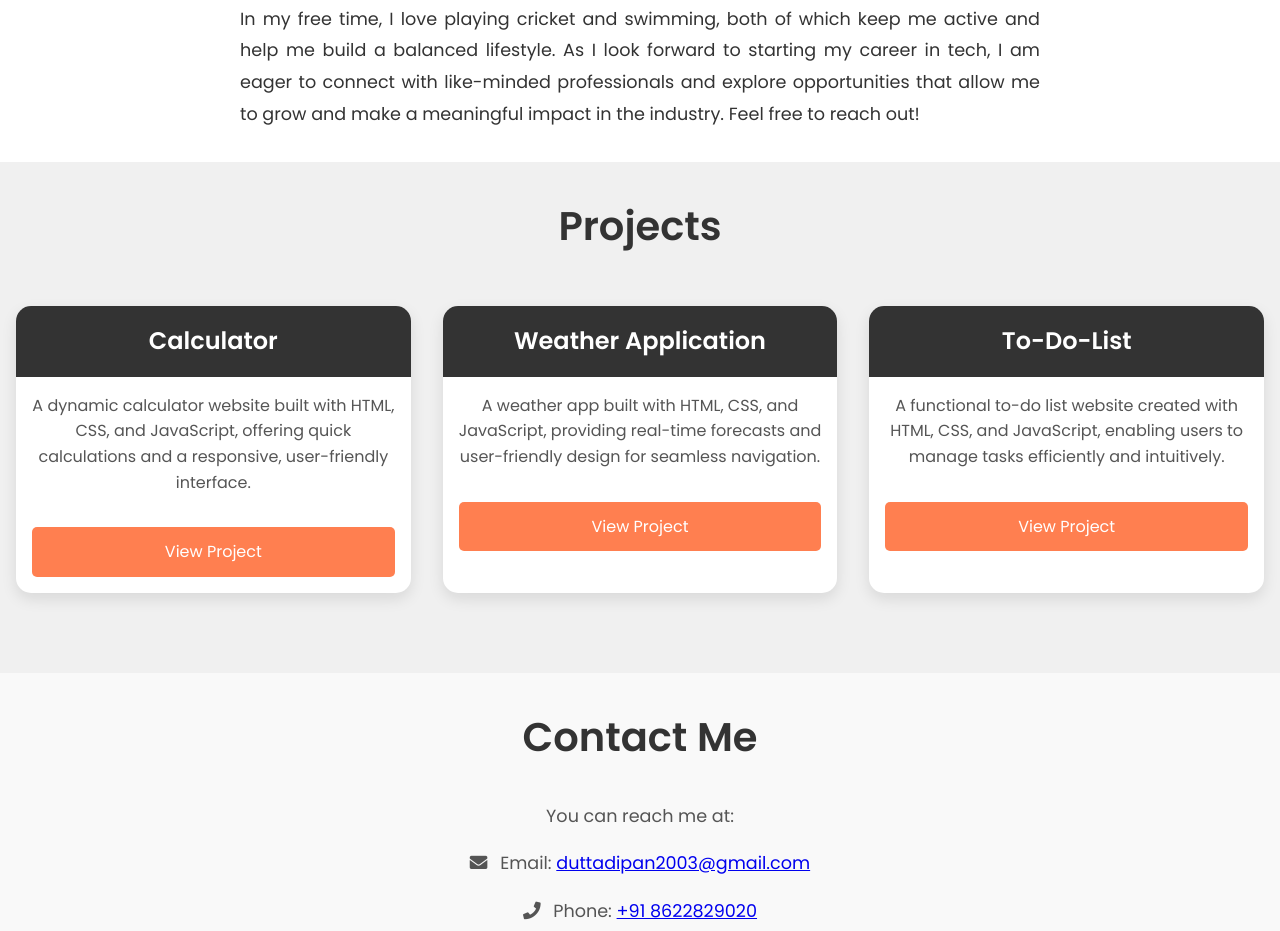
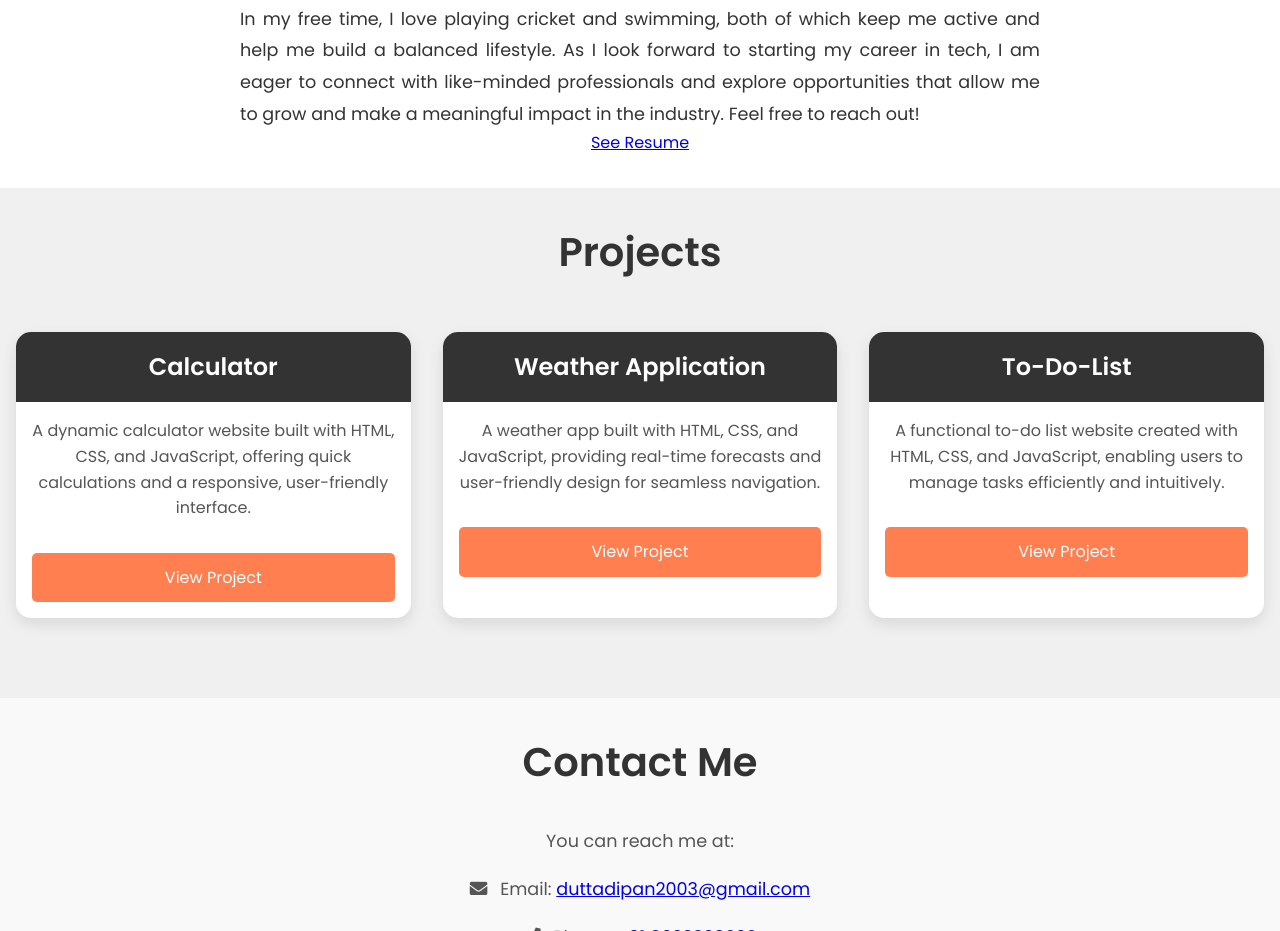
Before and after one commit to dipandutta19/My-Portfolio, a plain HTML site: page index.html in a window 1280 px wide. Shown: the part 926-1857 px from the top of the page. Drawn offline with Linux system fonts and the light colour scheme.

Commit message:
Update index.html

```diff
--- a/index.html
+++ b/index.html
@@ -7,6 +7,9 @@
     <link href="https://fonts.googleapis.com/css2?family=Poppins:wght@400;500;600&display=swap" rel="stylesheet">
     <link rel="stylesheet" href="style.css">
     <link rel="stylesheet" href="https://cdnjs.cloudflare.com/ajax/libs/font-awesome/5.15.3/css/all.min.css" />
+    <style>
+
+    </style>
 </head>
 <body>
 
@@ -62,6 +65,7 @@
         <p>I believe in the importance of continuous learning and collaboration, which is why I enjoy working in team environments where I can share ideas and gain insights from others.</p>
         <p>In addition to my academic pursuits, I have a creative side that I express through painting. This hobby allows me to unwind and think outside the box.</p>
         <p>In my free time, I love playing cricket and swimming, both of which keep me active and help me build a balanced lifestyle. As I look forward to starting my career in tech, I am eager to connect with like-minded professionals and explore opportunities that allow me to grow and make a meaningful impact in the industry. Feel free to reach out!</p>
+        <a href="Resume_Me.pdf" class="btn">See Resume</a>
 </section>
 
 <!-- Projects Section -->
```
